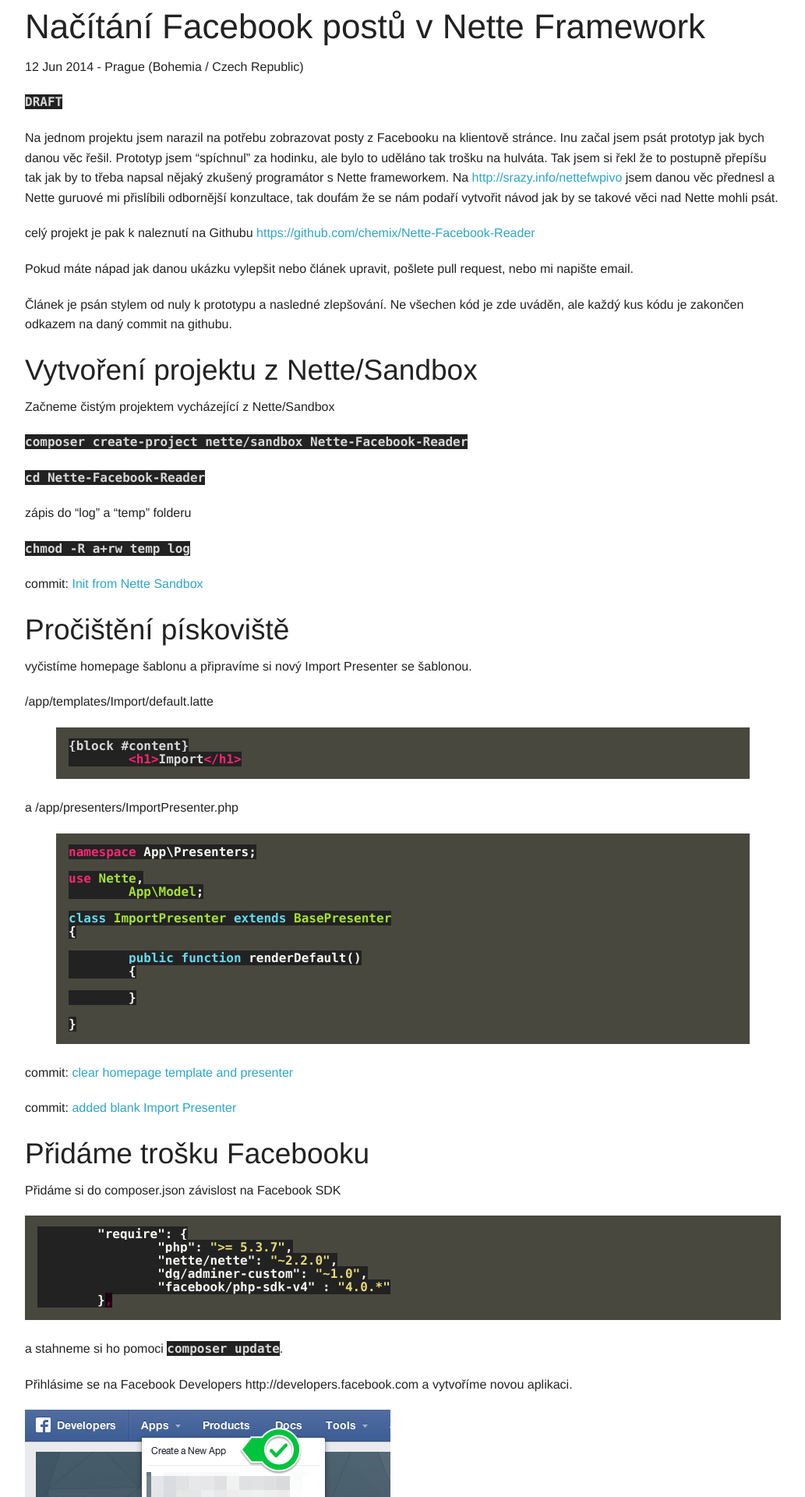
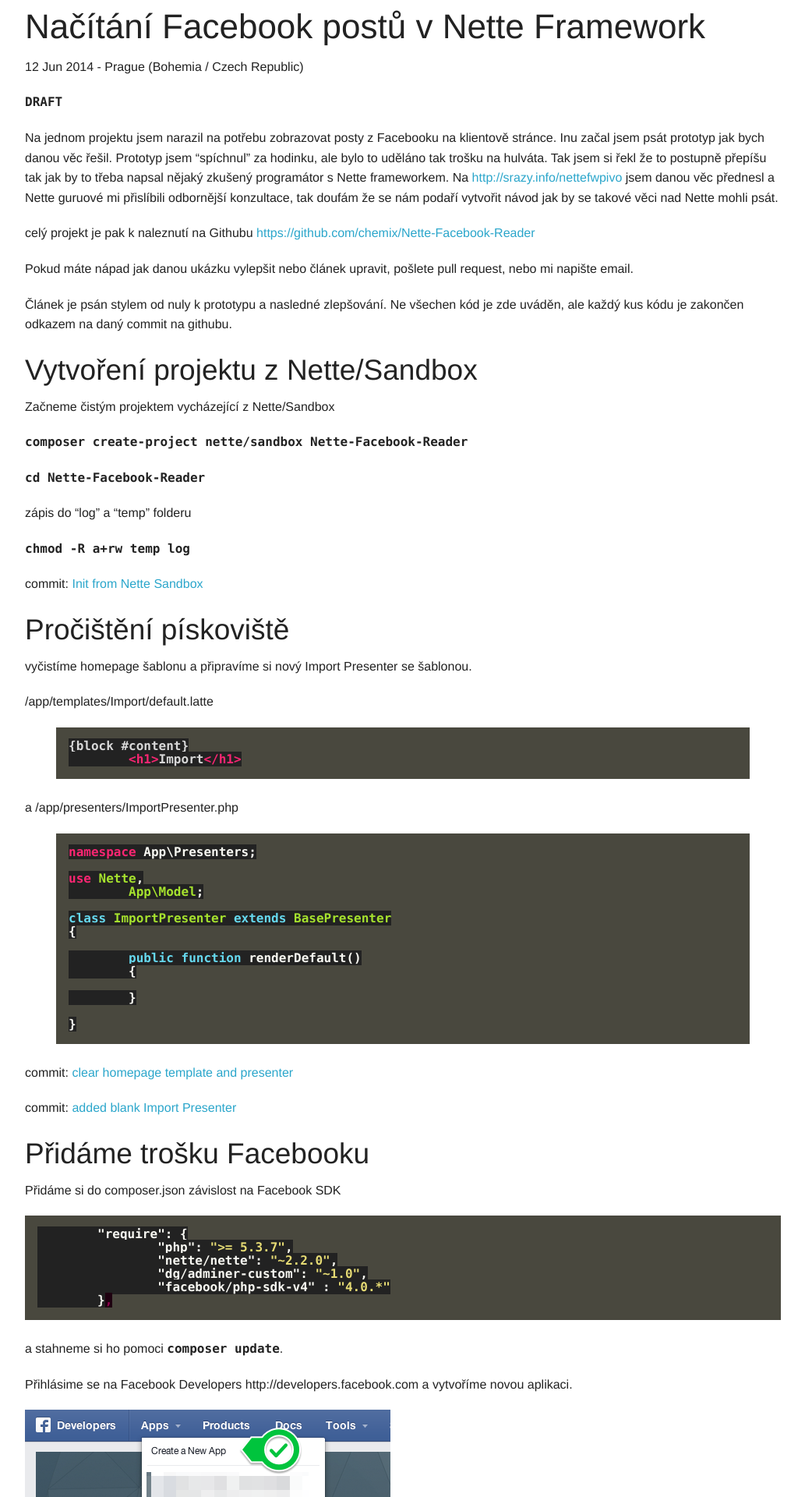
Before and after one commit to chemix/chemix.github.com, a Jekyll site: the page built from _posts/2014-06-13-nette-facebook-reader.md, in a window 1280 px wide. Shown: the top 1920 px of the page at 78% size, without its empty margins (123-1156 px from the left). Built offline with Jekyll 4.4.1, drawn with Linux system fonts in a browser that asks for light colours; Markdown is read by kramdown in place of the engine named in the settings.

Commit message:
styles update

```diff
--- a/_layouts/default.html
+++ b/_layouts/default.html
@@ -7,8 +7,8 @@
    <meta name="viewport" content="width=device-width, initial-scale=1.0" />
    <link rel="stylesheet" href="/css/normalize.css?ver=syntax" />
    <link rel="stylesheet" href="/css/foundation.css?ver=syntax" />
-   <link rel="stylesheet" href="/css/syntax.css?ver=syntax" type="text/css" />
-   <link rel="stylesheet" href="/css/screen.css?ver=syntax" type="text/css" />
+   <link rel="stylesheet" href="/css/syntax.css?ver=syntax" />
+   <link rel="stylesheet" href="/css/screen.css?ver=syntax" />
 </head>
 <body>
 
--- a/css/foundation.css
+++ b/css/foundation.css
@@ -1331,8 +1331,7 @@
 code {
   font-family: Consolas, "Liberation Mono", Courier, monospace;
   font-weight: bold;
-  color: #D8D8D8;
-  background: #222;
+  color: #222;
   }
 
 /* Lists */
--- a/css/syntax.css
+++ b/css/syntax.css
@@ -1,4 +1,8 @@
 .highlight         { background-color: #49483e }
+.highlight code {
+	color: #D8D8D8;
+	background: #222;
+}
 .highlight .c                 { color: #75715e }                            /* Comment                     */
 .highlight .err               { color: #960050; background-color: #1e0010 } /* Error                       */
 .highlight .k                 { color: #66d9ef }                            /* Keyword                     */
```
